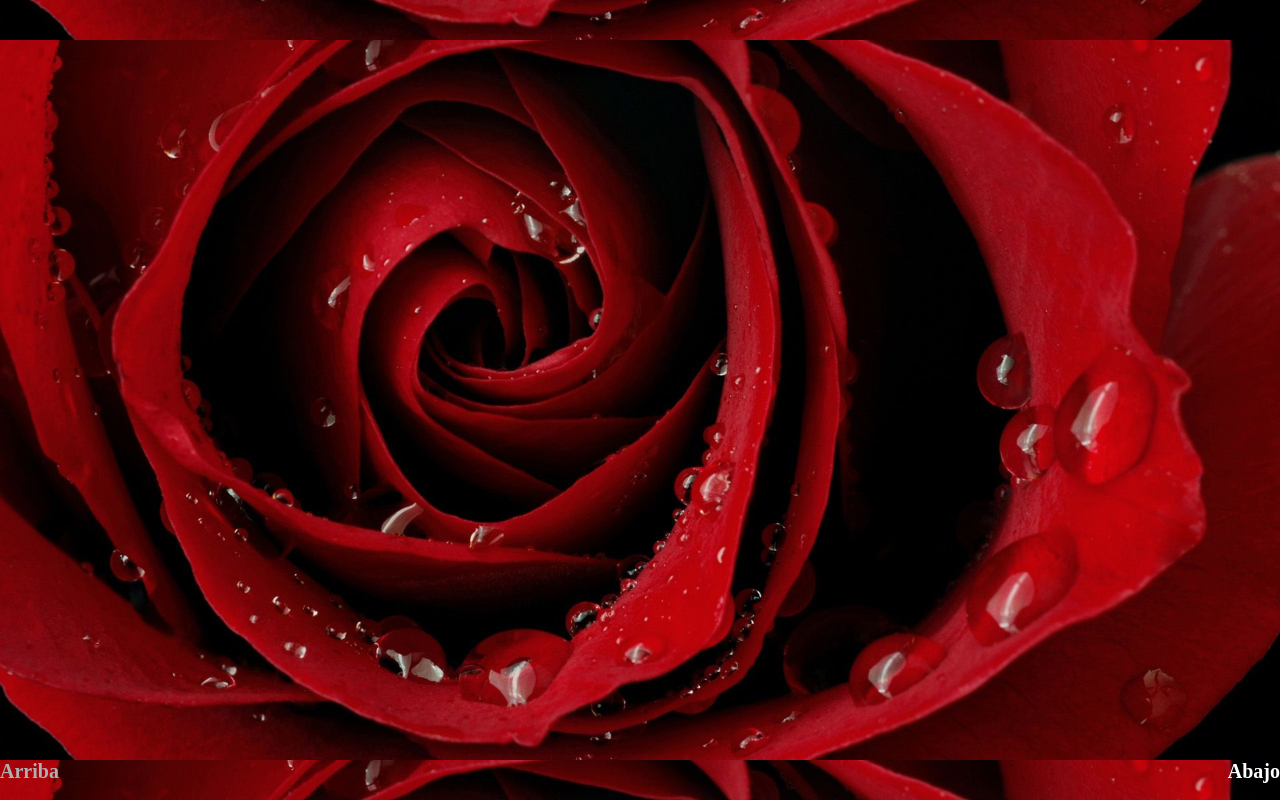
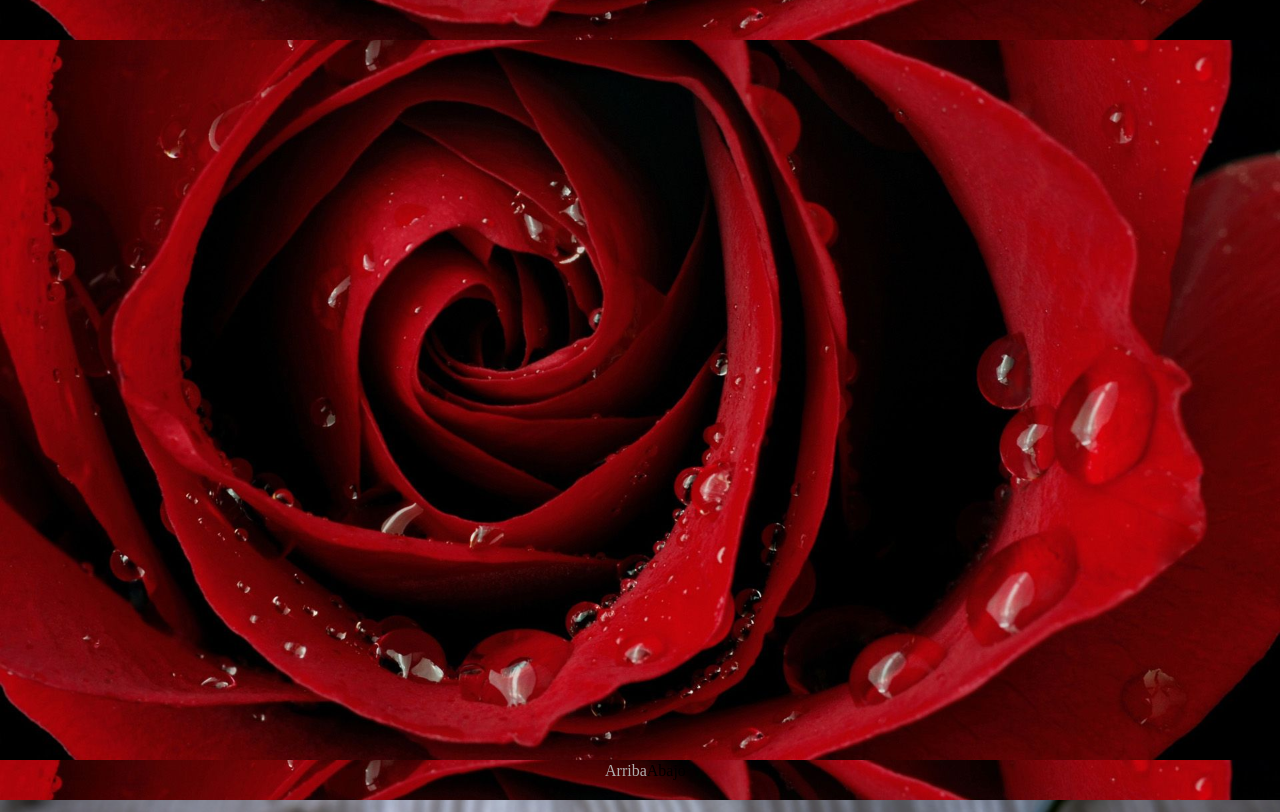
Before and after one commit to brendasproject/moriche-front, a plain HTML site: page index.html in a window 1280 px wide. Shown: the top 812 px of the page. Drawn offline with Linux system fonts and the light colour scheme.

Commit message:
Update style.css

```diff
--- a/css/style.css
+++ b/css/style.css
@@ -7,6 +7,20 @@
 body {
     width: 100%;
     height: 100vh;
+    overflow: hidden;
+}
+
+.chapter-title {
+    width: 100%;
+    position: absolute;
+    top: 20px;
+    z-index: 1000;
+}
+
+.chapter-title > h2 {
+    color: #fff;
+    text-align: center;
+    font-size: 40px;
 }
 
 .slide-wrapper {
@@ -16,11 +30,12 @@ body {
 }
 
 .slide {
+    position: relative;
     width: 100%;
-    height: 0%;
+    height: 100%;
     background-size: 100%;
     background-position: center;
-    transition: height 1s;
+    transition: top 1s;
 }
 
 .slide:nth-child(odd) {
@@ -32,22 +47,20 @@ body {
 }
 
 .slide-active {
-    height: 100%;
+    display: block;
+    top: 0;
 }
 
 .slide-nav {
-    width: 100%;
-    height: 5%;
+    width: 70px;
     display: flex;
     justify-content: space-between;
     position: absolute;
-    bottom: 0;
+    left: 50%;
+    bottom: 20px;
+    transform: translateX(-50%);
 }
 
 .arrow {
-    height: 100%;
     cursor: pointer;
-    color: #FFF;
-    font-size: 20px;
-    font-weight: bold;
 }
```
